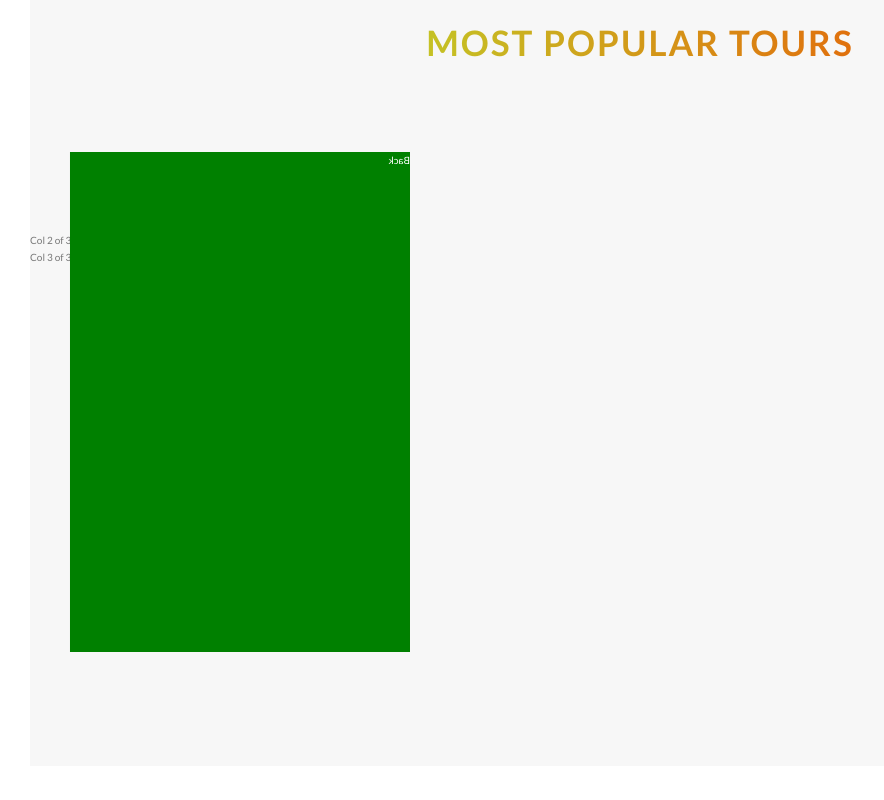
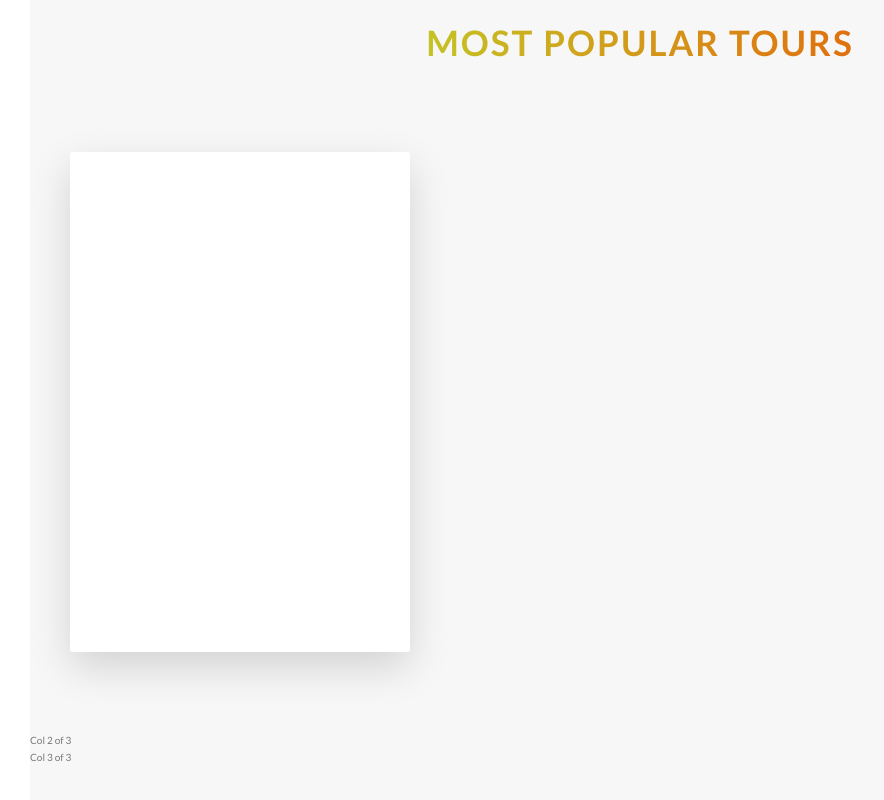
Before and after one commit to mmianchi/PaintingGallery, a website: page index.html in a window 1280 px wide. Shown: the part 2228-3028 px from the top of the page, without its empty margins (0-884 px from the left). Before the commit the page ends 3004 px from the top, so only its background shows below. Drawn offline with Linux system fonts and the light colour scheme.

Commit message:
adding side card,wip

```diff
--- a/index.html
+++ b/index.html
@@ -103,7 +103,7 @@
                             <div class="card__side card__side--front">
                                 Front
                             </div>
-                            <div class="card__side card__side--back">
+                            <div class="card__side card__side--back card__side--back-1">
                                 Back
                             </div>
                             </div>
--- a/sass/abstract/_variables.scss
+++ b/sass/abstract/_variables.scss
@@ -1,11 +1,22 @@
 //colors
-$color-primary:#7ed56f;
+$color-primary:#55c57a;
+
 $color-primary-light:#c5c225;
 $color-primary-dark:#e0700d;
 $color-grey-dark:#777;
 $color-white:#fff;
 $color-grey-light-1:#f7f7f7;
 $color-black:#000;
+$color-secondary-light:#ffb900;
+$color-secondary-dark:#ff7730;
+$color-green-light:#7ed56f;
+$color-green-dark:#28b485;
+$color-tertiary-light:#2998ff;
+$color-tertiary-dark:#5643fa;
+
+
+
+
 
 
 //Font
--- a/sass/components/_card.scss
+++ b/sass/components/_card.scss
@@ -2,24 +2,30 @@
   perspective: 150rem;
   -moz-perspective: 150rem;
   position: relative;
+  height: 50rem;
 
   &__side {
-    background-color: $color-primary-dark;
     color:white;
     height: 50rem;
-    transition: all .8s;
+    transition: all .8s ease;
     position: absolute;
     top: 0;
     left: 0;
     width:100%;
+    backface-visibility: hidden;
+    border-radius: 3px;
+    box-shadow: 0 1.5rem 4rem rgba($color-black, .15);
 
     &--front {
-      background-color: red;
+      background-color: $color-white;
     }
 
     &--back {
-      background-color: green;
       transform: rotateY(180deg);
+
+      &-1 {
+        background-image: linear-gradient(to right bottom, $color-green-light, $color-green-dark);
+      }
     }
   }
 
```
Also changed, not shown: css/style.css.
